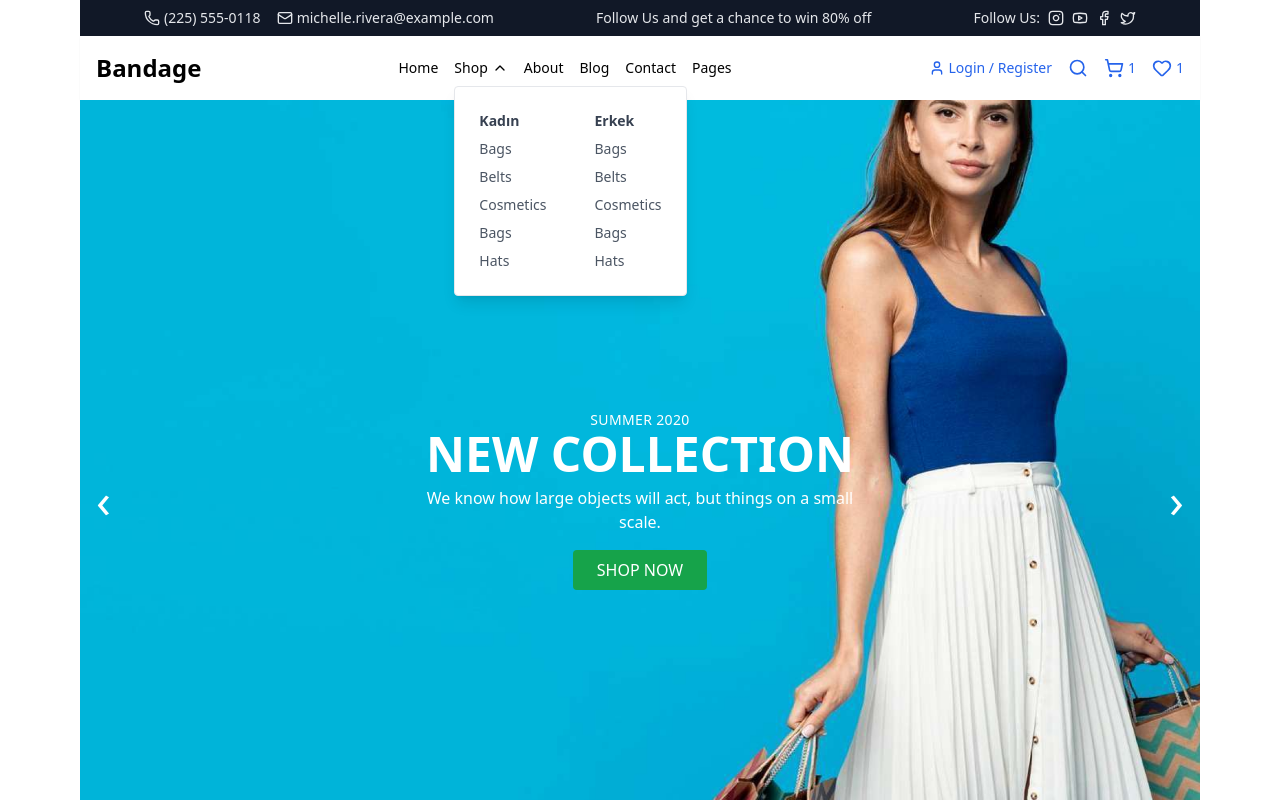
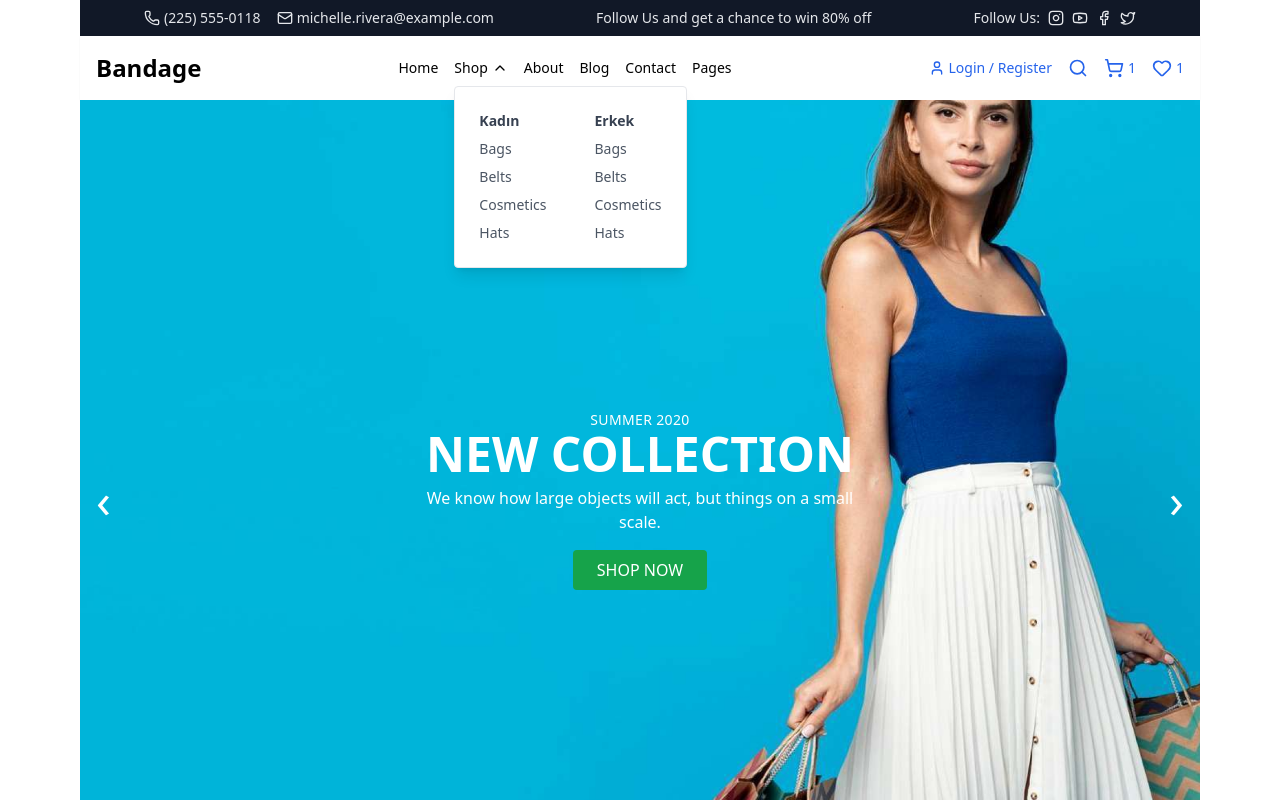
Before and after one commit to Heide-00/e-commerce, a React (Vite) app: page / in a window 1280 px wide. Both pictures are taken after a click on the button "Shop". Shown: the top 800 px of the page. Built offline with nearby package versions, Linux system fonts and the light colour scheme.

Commit message:
Update ShopDropdown.jsx
ShopDropdown.jsx

```diff
--- a/src/components/ShopDropdown.jsx
+++ b/src/components/ShopDropdown.jsx
@@ -1,22 +1,21 @@
+import { Link } from "react-router-dom";
+
 export default function ShopDropdown() {
   return (
     <div className="flex gap-12 bg-white shadow-lg p-6 border rounded z-50">
-       <div className="flex flex-col gap-2">
+      <div className="flex flex-col gap-2">
         <h3 className="font-semibold text-gray-700">Kadın</h3>
-        <a href="/shop/women/bags" className="text-sm text-gray-600 hover:text-black">Bags</a>
-        <a href="/shop/women/belts" className="text-sm text-gray-600 hover:text-black">Belts</a>
-        <a href="/shop/women/cosmetics" className="text-sm text-gray-600 hover:text-black">Cosmetics</a>
-         <a href="/shop/women/bags" className="text-sm text-gray-600 hover:text-black">Bags</a>
-        <a href="/shop/women/hats" className="text-sm text-gray-600 hover:text-black">Hats</a>
+        <Link to="/shop/women/bags" className="text-sm text-gray-600 hover:text-black">Bags</Link>
+        <Link to="/shop/women/belts" className="text-sm text-gray-600 hover:text-black">Belts</Link>
+        <Link to="/shop/women/cosmetics" className="text-sm text-gray-600 hover:text-black">Cosmetics</Link>
+        <Link to="/shop/women/hats" className="text-sm text-gray-600 hover:text-black">Hats</Link>
       </div>
-
-      <div className="flex flex-col gap-2">
+        <div className="flex flex-col gap-2">
         <h3 className="font-semibold text-gray-700">Erkek</h3>
-        <a href="/shop/men/bags" className="text-sm text-gray-600 hover:text-black">Bags</a>
-        <a href="/shop/men/belts" className="text-sm text-gray-600 hover:text-black">Belts</a>
-        <a href="/shop/men/cosmetics" className="text-sm text-gray-600 hover:text-black">Cosmetics</a>
-         <a href="/shop/women/bags" className="text-sm text-gray-600 hover:text-black">Bags</a>
-        <a href="/shop/men/hats" className="text-sm text-gray-600 hover:text-black">Hats</a>
+        <Link to="/shop/men/bags" className="text-sm text-gray-600 hover:text-black">Bags</Link>
+        <Link to="/shop/men/belts" className="text-sm text-gray-600 hover:text-black">Belts</Link>
+        <Link to="/shop/men/cosmetics" className="text-sm text-gray-600 hover:text-black">Cosmetics</Link>
+        <Link to="/shop/men/hats" className="text-sm text-gray-600 hover:text-black">Hats</Link>
       </div>
     </div>
   );
```
